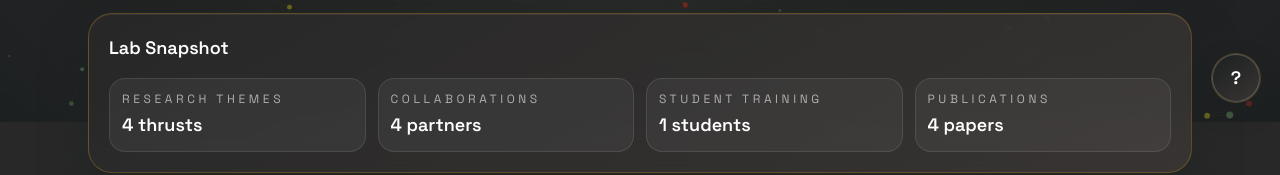
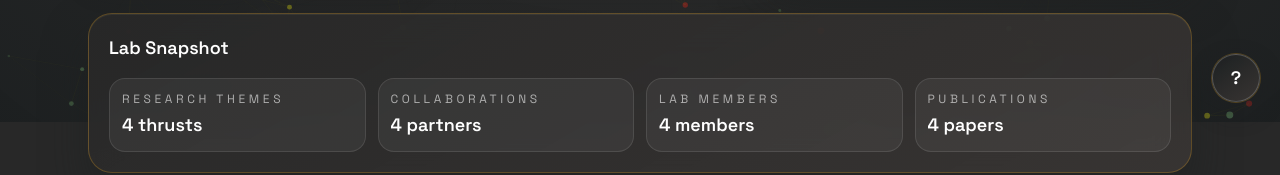
Before and after one commit to qupacabras-lab/qupacabras-org, a Svelte app: page / in a window 1280 px wide. Shown: the part 678-853 px from the top of the page. Built offline with nearby package versions, Linux system fonts and the light colour scheme.

Commit message:
Update home snapshot to show total lab members

```diff
--- a/src/routes/Home.svelte
+++ b/src/routes/Home.svelte
@@ -8,9 +8,7 @@
     researchThrusts,
   } from "../data/labData.js";
 
-  const studentTrainingCount = [...personnel, ...formerPersonnel].filter((member) =>
-    /undergraduate|graduate/i.test(member.role)
-  ).length;
+  const memberCount = personnel.length + formerPersonnel.length;
   const collaborationsCount = fundingPrograms.length;
   const researchCount = researchThrusts.length;
   const publicationsCount = publications.length;
@@ -32,7 +30,7 @@
     items: [
       { label: "Research Themes", value: `${researchCount} thrusts`, href: "/research" },
       { label: "Collaborations", value: `${collaborationsCount} partners`, href: "/funding" },
-      { label: "Student Training", value: `${studentTrainingCount} students`, href: "/about" },
+      { label: "Lab Members", value: `${memberCount} members`, href: "/about" },
       { label: "Publications", value: `${publicationsCount} papers`, href: "/publications" },
     ],
   };
```
